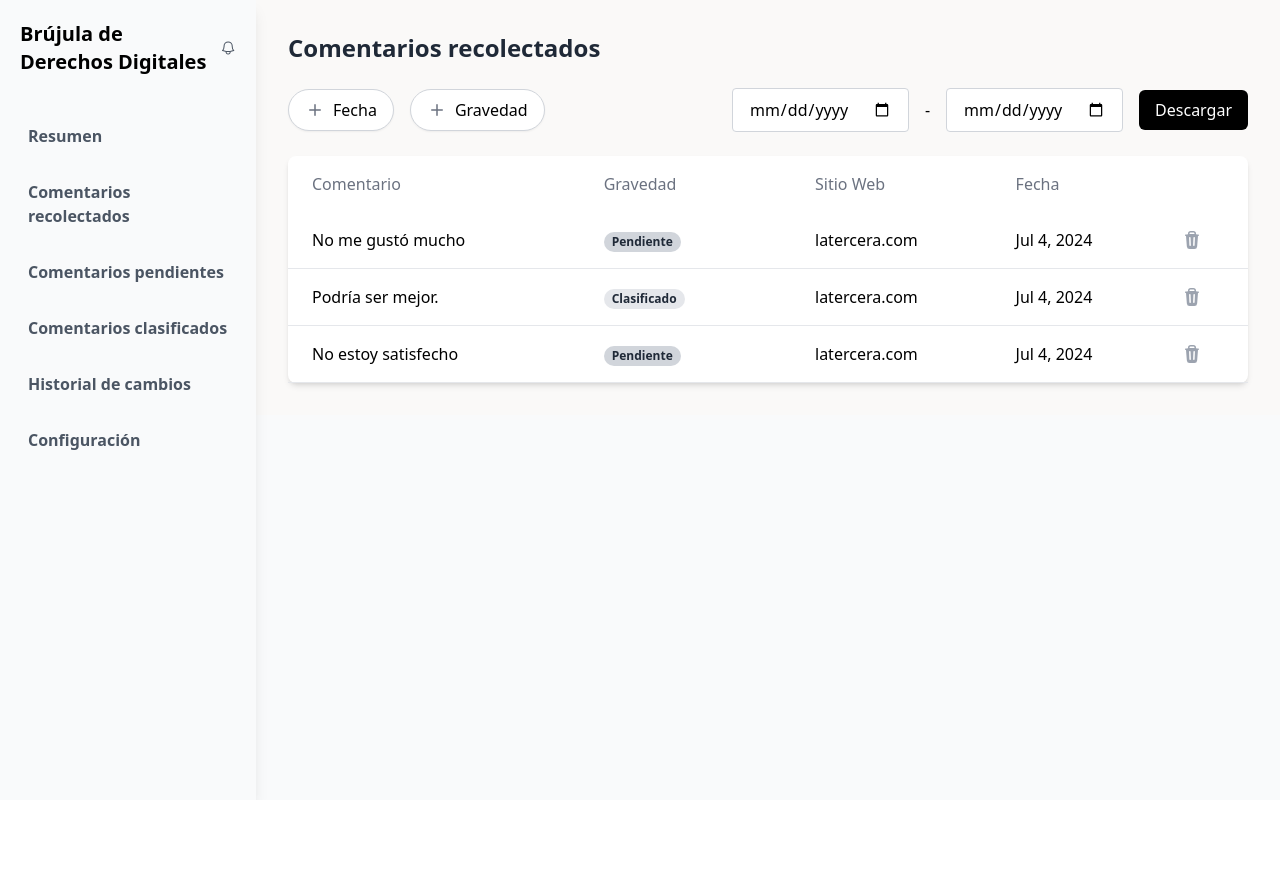
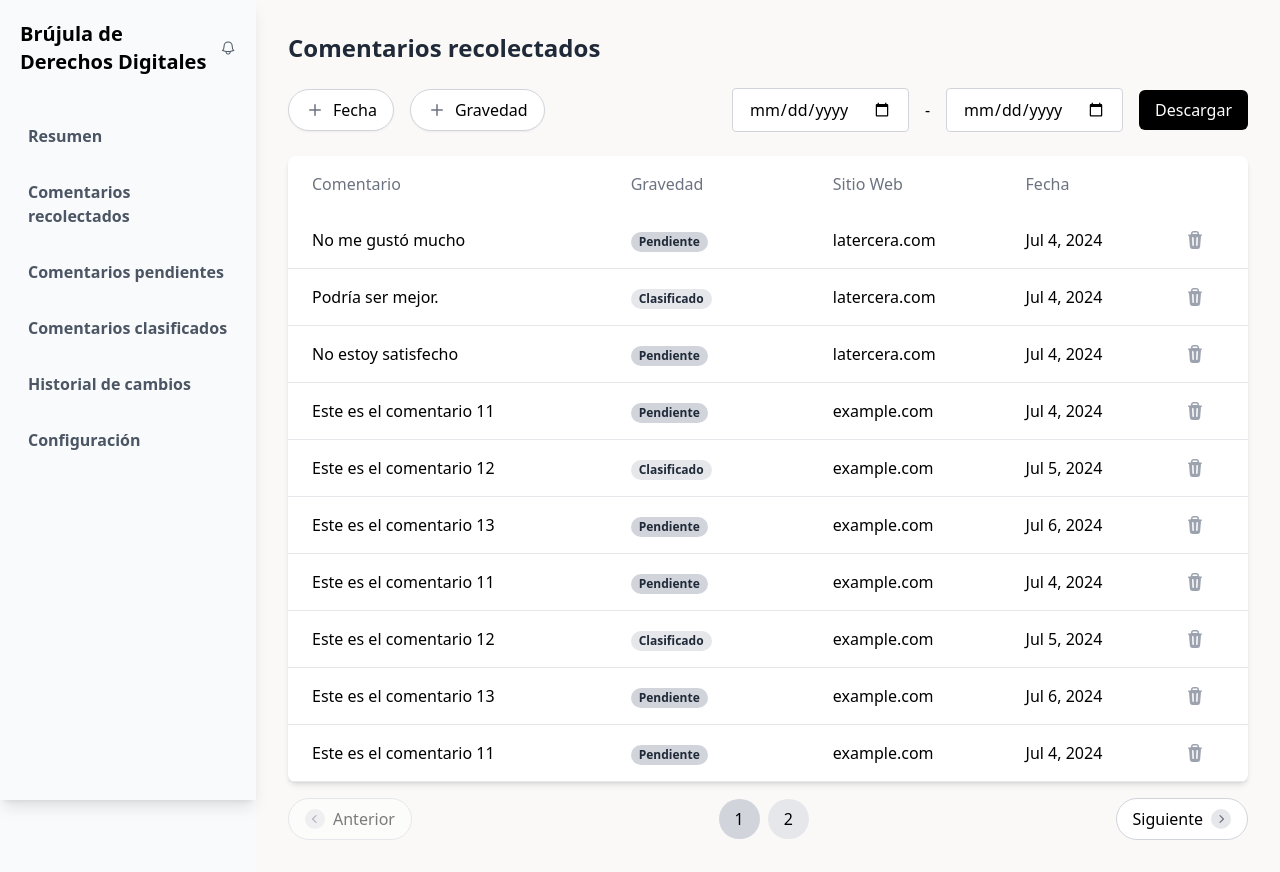
Before and after one commit to MelanieSeg/brujuladederechos, a React (Create React App) app in the folder frontend/: page /comentarios-recolectados in a window 1280 px wide. Before the commit the page ends 800 px from the top, so only its background shows below. Built offline with nearby package versions, Linux system fonts and the light colour scheme.

Commit message:
funcion de paginacion de la vista "Comentarios Recolectados"

```diff
--- a/frontend/src/components/ComentariosRecolectados.js
+++ b/frontend/src/components/ComentariosRecolectados.js
@@ -1,5 +1,6 @@
 import React, { useState, useRef, useEffect } from 'react';
-import { TrashIcon, PlusIcon } from '@heroicons/react/20/solid';
+import { TrashIcon, PlusIcon, ChevronRightIcon, ChevronLeftIcon } from '@heroicons/react/20/solid';
+
 
 export default function ComentariosRecolectados() {
     const [comentarios] = useState([
@@ -7,6 +8,24 @@ export default function ComentariosRecolectados() {
         { comentario: 'Podría ser mejor.', gravedad: 'Clasificado', sitio: 'latercera.com', fecha: 'Jul 4, 2024' },
         { comentario: 'No estoy satisfecho', gravedad: 'Pendiente', sitio: 'latercera.com', fecha: 'Jul 4, 2024' },
         // Añadir más comentarios según sea necesario
+        // ...
+        { comentario: 'Este es el comentario 11', gravedad: 'Pendiente', sitio: 'example.com', fecha: 'Jul 4, 2024' },
+        { comentario: 'Este es el comentario 12', gravedad: 'Clasificado', sitio: 'example.com', fecha: 'Jul 5, 2024' },
+        { comentario: 'Este es el comentario 13', gravedad: 'Pendiente', sitio: 'example.com', fecha: 'Jul 6, 2024' },
+        { comentario: 'Este es el comentario 11', gravedad: 'Pendiente', sitio: 'example.com', fecha: 'Jul 4, 2024' },
+        { comentario: 'Este es el comentario 12', gravedad: 'Clasificado', sitio: 'example.com', fecha: 'Jul 5, 2024' },
+        { comentario: 'Este es el comentario 13', gravedad: 'Pendiente', sitio: 'example.com', fecha: 'Jul 6, 2024' },
+        { comentario: 'Este es el comentario 11', gravedad: 'Pendiente', sitio: 'example.com', fecha: 'Jul 4, 2024' },
+        { comentario: 'Este es el comentario 12', gravedad: 'Clasificado', sitio: 'example.com', fecha: 'Jul 5, 2024' },
+        { comentario: 'Este es el comentario 13', gravedad: 'Pendiente', sitio: 'example.com', fecha: 'Jul 6, 2024' },
+        { comentario: 'Este es el comentario 11', gravedad: 'Pendiente', sitio: 'example.com', fecha: 'Jul 4, 2024' },
+        { comentario: 'Este es el comentario 12', gravedad: 'Clasificado', sitio: 'example.com', fecha: 'Jul 5, 2024' },
+        { comentario: 'Este es el comentario 13', gravedad: 'Pendiente', sitio: 'example.com', fecha: 'Jul 6, 2024' },
+        { comentario: 'Este es el comentario 11', gravedad: 'Pendiente', sitio: 'example.com', fecha: 'Jul 4, 2024' },
+        { comentario: 'Este es el comentario 12', gravedad: 'Clasificado', sitio: 'example.com', fecha: 'Jul 5, 2024' },
+        { comentario: 'Este es el comentario 13', gravedad: 'Pendiente', sitio: 'example.com', fecha: 'Jul 6, 2024' },
+        // Puedes seguir añadiendo comentarios para hacer más pruebas
+
     ]);
 
     const [isDropdownOpen, setDropdownOpen] = useState(false);
@@ -20,8 +39,19 @@ export default function ComentariosRecolectados() {
     const gravedadButtonRef = useRef(null);
     const calendarRef = useRef(null);
     const calendarButtonRef = useRef(null);
+
     const [fechaDesde, setFechaDesde] = useState('');
     const [fechaHasta, setFechaHasta] = useState('');
+
+    const [currentPage, setCurrentPage] = useState(1);  // Página actual
+    const commentsPerPage = 10;  // Número de comentarios por página
+
+    // Calcular los índices de inicio y final según la página actual
+    const indexOfLastComment = currentPage * commentsPerPage;
+    const indexOfFirstComment = indexOfLastComment - commentsPerPage;
+    const currentComments = comentarios.slice(indexOfFirstComment, indexOfLastComment);
+
+    const totalPages = Math.ceil(comentarios.length / commentsPerPage);  // Total de páginas
 
     useEffect(() => {
         function handleClickOutside(event) {
@@ -51,9 +81,6 @@ export default function ComentariosRecolectados() {
         };
     }, [isDropdownOpen, isCalendarOpen]);
 
-    const toggleDropdown = () => {
-        setDropdownOpen(!isDropdownOpen);
-    };
 
     const handleGravedadClick = () => {
         setDropdownOpen(!isDropdownOpen);
@@ -83,9 +110,24 @@ export default function ComentariosRecolectados() {
                 return 'bg-gray-500 text-white'; // Color predeterminado
         }
     };
+    const handlePrevPage = () => {
+        if (currentPage > 1) {
+            setCurrentPage(currentPage - 1);
+        }
+    };
+
+    const handleNextPage = () => {
+        if (currentPage < totalPages) {
+            setCurrentPage(currentPage + 1);
+        }
+    };
 
     const toggleCalendar = () => {
         setIsCalendarOpen(!isCalendarOpen);
+    };
+
+    const handlePageClick = (pageNumber) => {
+        setCurrentPage(pageNumber);
     };
 
     const handleDateClick = (day) => {
@@ -221,7 +263,7 @@ export default function ComentariosRecolectados() {
                     </tr>
                 </thead>
                 <tbody>
-                    {comentarios.map((comentario, index) => (
+                    {currentComments.map((comentario, index) => (
                         <tr key={index} className="border-b border-gray-200">
                             <td className="px-6 py-4">{comentario.comentario}</td>
                             <td className="px-12 py-4">
@@ -237,7 +279,48 @@ export default function ComentariosRecolectados() {
                         </tr>
                     ))}
                 </tbody>
+
             </table>
+            {/* Paginación */}
+            {/* Controles de Paginación */}
+            <div className="flex justify-between items-center mt-4">
+                <button
+                    onClick={handlePrevPage}
+                    disabled={currentPage === 1}
+                    className={`flex items-center space-x-2 border border-gray-300 rounded-full px-4 py-2 bg-white hover:bg-gray-100 ${currentPage === 1 ? 'opacity-50 cursor-not-allowed' : ''}`}
+                >
+                    <span className="flex items-center justify-center w-5 h-5 bg-gray-200 rounded-full text-gray-500">
+                        <ChevronLeftIcon className="w-4 h-4" />
+                    </span>
+                    <span>Anterior</span>
+                </button>
+
+                <div className="flex space-x-2">
+                    {Array.from({ length: totalPages }, (_, i) => i + 1).map((num) => (
+                        <button
+                            key={num}
+                            onClick={() => handlePageClick(num)}
+                            className={`px-4 py-2 rounded-full ${num === currentPage ? 'bg-gray-300' : 'bg-gray-200 hover:bg-gray-300'}`}
+                        >
+                            {num}
+                        </button>
+                    ))}
+                </div>
+
+                <button
+                    onClick={handleNextPage}
+                    disabled={currentPage === totalPages}
+                    className={`flex items-center space-x-2 border border-gray-300 rounded-full px-4 py-2 bg-white hover:bg-gray-100 ${currentPage === totalPages ? 'opacity-50 cursor-not-allowed' : ''}`}
+                >
+                    <span>Siguiente</span>
+                    <span className="flex items-center justify-center w-5 h-5 bg-gray-200 rounded-full text-gray-500">
+                        <ChevronRightIcon className="w-4 h-4" />
+                    </span>
+                </button>
+
+            </div>
+
+
         </div>
     );
 }
```
